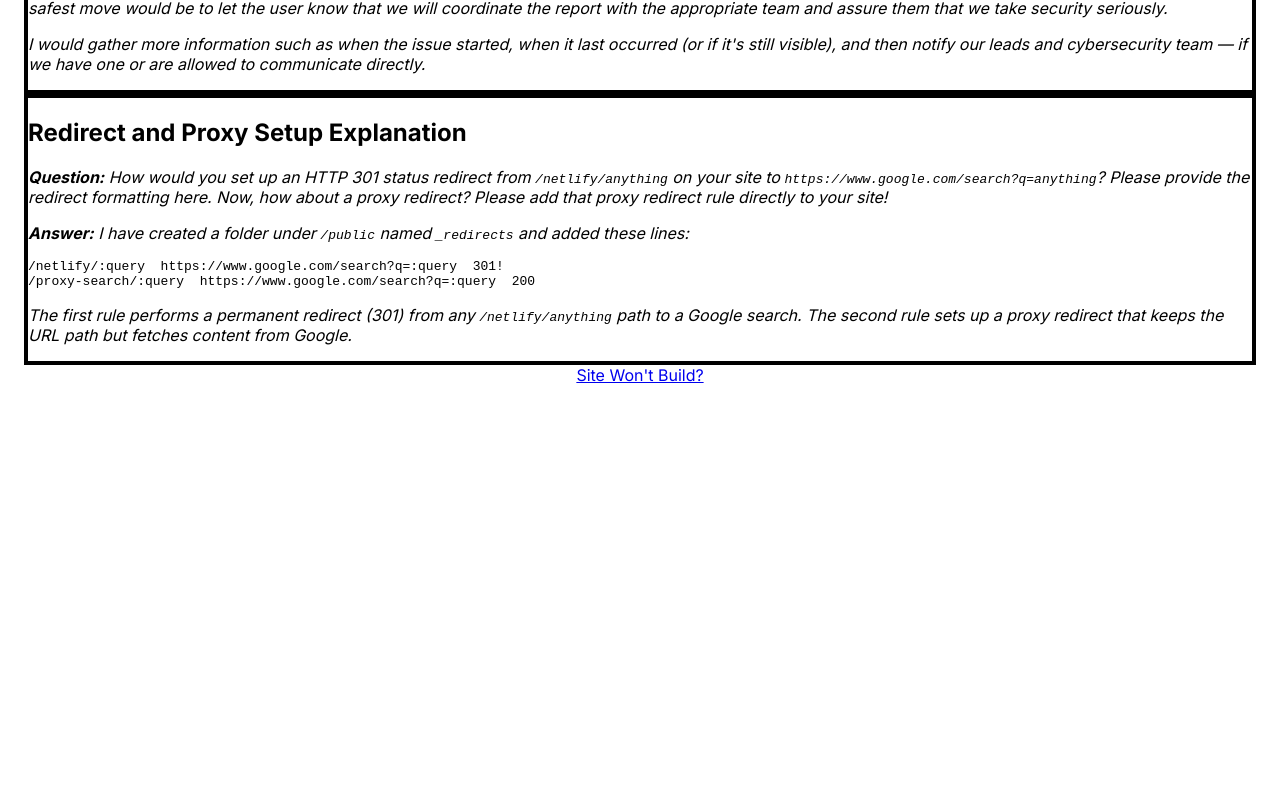
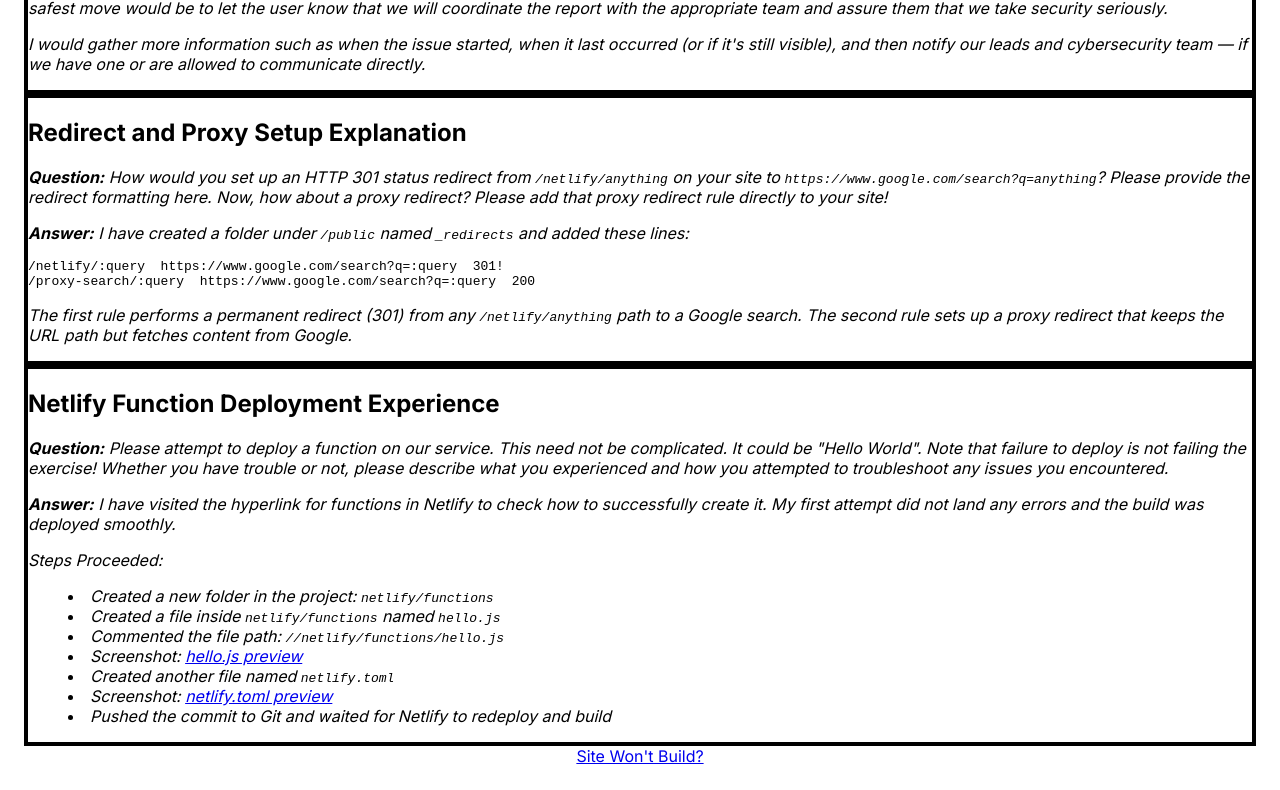
Before and after one commit to zenohj/netlify-assessment, a Next.js app: page / in a window 1280 px wide. Shown: the part 1128-1918 px from the top of the page. Before the commit the page ends 1537 px from the top, so only its background shows below. Built offline with nearby package versions, Linux system fonts and the light colour scheme.

Commit message:
Grammar Fixes

```diff
--- a/app/page.tsx
+++ b/app/page.tsx
@@ -101,6 +101,27 @@
         </p>
       </Section>
 
+      {/* ⚙️ Netlify Function Deployment Section */}
+<Section title="Netlify Function Deployment Experience" borderColor="border-sharinganRed">
+  <p className="text-lg text-gray-100 italic mb-2">
+    <strong>Question:</strong> Please attempt to deploy a function on our service. This need not be complicated. It could be "Hello World". Note that failure to deploy is not failing the exercise! Whether you have trouble or not, please describe what you experienced and how you attempted to troubleshoot any issues you encountered.
+  </p>
+  <p className="text-lg text-gray-100 italic mb-2">
+    <strong>Answer:</strong> I have visited the hyperlink for functions in Netlify to check how to successfully create it. My first attempt did not land any errors and the build was deployed smoothly.
+  </p>
+  <p className="text-lg text-gray-100 italic mb-2">Steps Proceeded:</p>
+  <ul className="list-disc list-inside text-gray-100 italic mb-4">
+    <li>Created a new folder in the project: <code>netlify/functions</code></li>
+    <li>Created a file inside <code>netlify/functions</code> named <code>hello.js</code></li>
+    <li>Commented the file path: <code>//netlify/functions/hello.js</code></li>
+    <li>Screenshot: <a href="https://imgur.com/a/u0rjmq5" target="_blank" rel="noopener noreferrer" className="text-hokageOrange underline hover:text-white">hello.js preview</a></li>
+    <li>Created another file named <code>netlify.toml</code></li>
+    <li>Screenshot: <a href="https://imgur.com/a/ZTyYAkz" target="_blank" rel="noopener noreferrer" className="text-hokageOrange underline hover:text-white">netlify.toml preview</a></li>
+    <li>Pushed the commit to Git and waited for Netlify to redeploy and build</li>
+  </ul>
+</Section>
+
+
 
       {/* 🛠️ Site Won’t Build Button */}
       <Link
```
